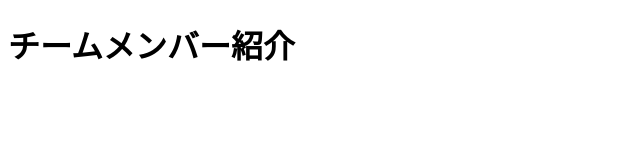
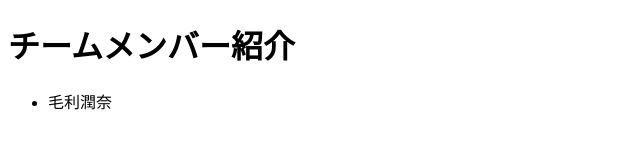
Before and after one commit to junnamouri/test2, a plain HTML site: page index.html in a window 1280 px wide. Shown: the whole page, without its empty margins (0-640 px from the left). Drawn offline with Linux system fonts and the light colour scheme.

Commit message:
mourigasakusisitayo

```diff
--- a/index.html
+++ b/index.html
@@ -8,7 +8,7 @@
 <body>
     <h1>チームメンバー紹介</h1>
   <ul>
-
+    <li>毛利潤奈</li>
   </ul>
 </body>
 </html>
```
